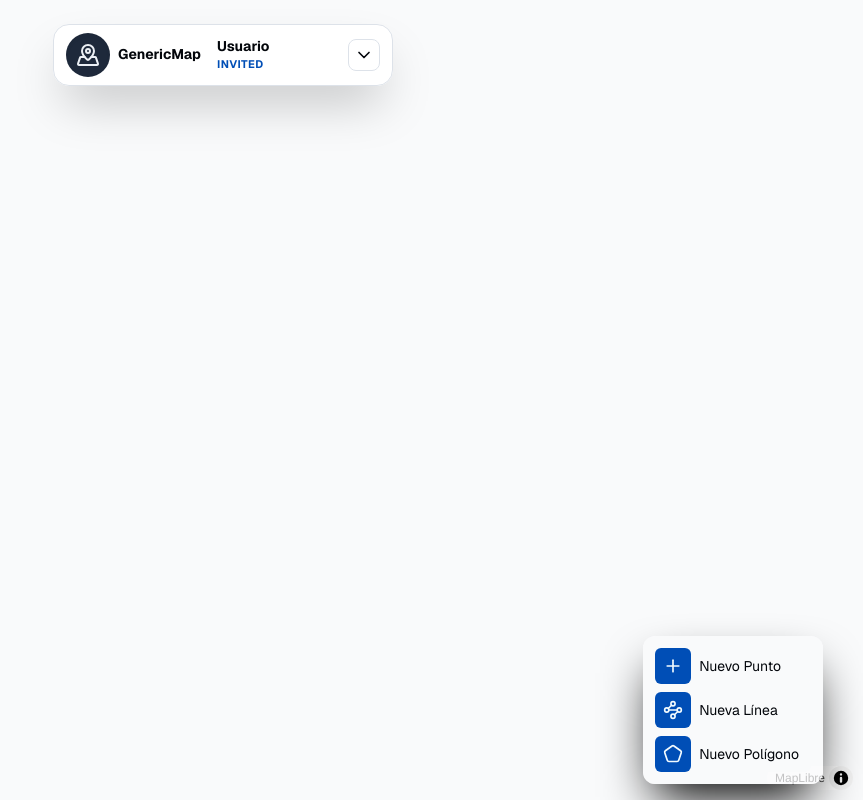
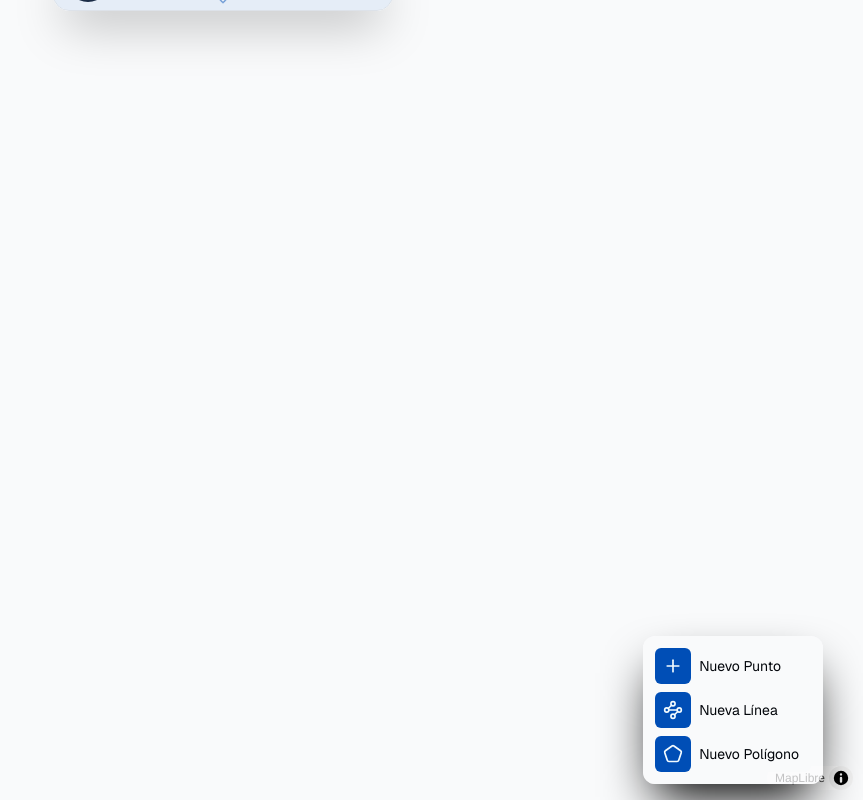
Before and after one commit to LucasNFlores/generic_map_app, a Next.js app: page /protected/map in a window 1280 px wide. Shown: the whole page, without its empty margins (417-1280 px from the left). Built offline with nearby package versions, Linux system fonts and the light colour scheme; no server answers; the database is empty.

Commit message:
feat(ui): eliminate hide button and implement clickable 'red zone' above UserMenu to dock

```diff
--- a/components/session/UserMenu.tsx
+++ b/components/session/UserMenu.tsx
@@ -18,6 +18,7 @@ interface UserMenuProps {
 
 export default function UserMenu({ user }: UserMenuProps) {
     const [isOpen, setIsOpen] = useState(false);
+    const [isDocked, setIsDocked] = useState(true); // Nuevo estado para auto-ocultar
     const router = useRouter();
 
     const handleLogout = async () => {
@@ -31,14 +32,37 @@ export default function UserMenu({ user }: UserMenuProps) {
     const roleLabel = user.role === 'superadmin' ? 'Administrador' : user.role === 'admin' ? 'Administrador' : user.role.charAt(0).toUpperCase() + user.role.slice(1);
 
     return (
-        <div className="fixed top-6 left-1/2 -translate-x-1/2 z-50 w-[95%] md:w-auto min-w-[340px] max-w-[500px]">
+        <div
+            className={cn(
+                "fixed left-1/2 -translate-x-1/2 z-50 w-[95%] md:w-auto min-w-[340px] max-w-[500px] transition-all duration-500 ease-in-out group",
+                isDocked
+                    ? "top-0 -translate-y-[calc(100%-12px)] hover:-translate-y-[66%]"
+                    : "top-6 translate-y-0"
+            )}
+        >
             {/* Pill Container */}
             <div
                 className={cn(
-                    "bg-card/95 backdrop-blur-md border border-border rounded-2xl shadow-2xl transition-all duration-300 overflow-hidden",
-                    isOpen ? "rounded-b-none border-b-0" : ""
+                    "bg-card/95 backdrop-blur-md border border-border rounded-2xl shadow-2xl transition-all duration-300 overflow-hidden relative",
+                    isOpen ? "rounded-b-none border-b-0" : "",
+                    isDocked ? "cursor-pointer" : ""
                 )}
+                onClick={() => isDocked && setIsDocked(false)}
             >
+                {/* Zona Roja / Handle de Ocultar (Solo cuando NO está acoplado) */}
+                {!isDocked && (
+                    <div
+                        className="h-2 w-full flex items-center justify-center hover:bg-muted/50 transition-colors cursor-row-resize"
+                        onClick={(e) => {
+                            e.stopPropagation();
+                            setIsDocked(true);
+                            setIsOpen(false);
+                        }}
+                    >
+                        <div className="w-12 h-1 rounded-full bg-border/50" />
+                    </div>
+                )}
+
                 <div className="flex items-center justify-between p-2 px-3">
                     <div className="flex items-center gap-4">
                         {/* Avatar / Logo */}
@@ -60,21 +84,34 @@ export default function UserMenu({ user }: UserMenuProps) {
                         </div>
                     </div>
 
-                    {/* Toggle Button */}
-                    <button
-                        onClick={() => setIsOpen(!isOpen)}
-                        className="ml-2 h-8 w-8 rounded-lg border border-border flex items-center justify-center hover:bg-muted/50 transition-colors"
-                    >
-                        {isOpen ? <ChevronUp className="h-5 w-5" /> : <ChevronDown className="h-5 w-5" />}
-                    </button>
+                    {/* Action Buttons */}
+                    <div className="flex items-center gap-2">
+                        {/* Toggle Bottom part */}
+                        <button
+                            onClick={(e) => {
+                                e.stopPropagation();
+                                setIsOpen(!isOpen);
+                            }}
+                            className="h-8 w-8 rounded-lg border border-border flex items-center justify-center hover:bg-muted/50 transition-colors"
+                        >
+                            {isOpen ? <ChevronUp className="h-5 w-5" /> : <ChevronDown className="h-5 w-5" />}
+                        </button>
+                    </div>
                 </div>
+
+                {/* Docked Indicator Handle (Only visible when docked) */}
+                {isDocked && (
+                    <div className="absolute bottom-0 left-0 right-0 h-3 flex items-center justify-center bg-primary/10 group-hover:bg-primary/20 transition-colors">
+                        <ChevronDown className="h-3 w-3 text-primary animate-bounce" />
+                    </div>
+                )}
             </div>
 
             {/* Dropdown Menu */}
             <div
                 className={cn(
                     "bg-card/90 backdrop-blur-md border border-border border-t-0 rounded-b-2xl shadow-xl transition-all duration-300 overflow-hidden origin-top",
-                    isOpen ? "max-h-[500px] opacity-100" : "max-h-0 opacity-0 pointer-events-none"
+                    (isOpen && !isDocked) ? "max-h-[500px] opacity-100" : "max-h-0 opacity-0 pointer-events-none"
                 )}
             >
                 <div className="flex flex-col py-2">
```
